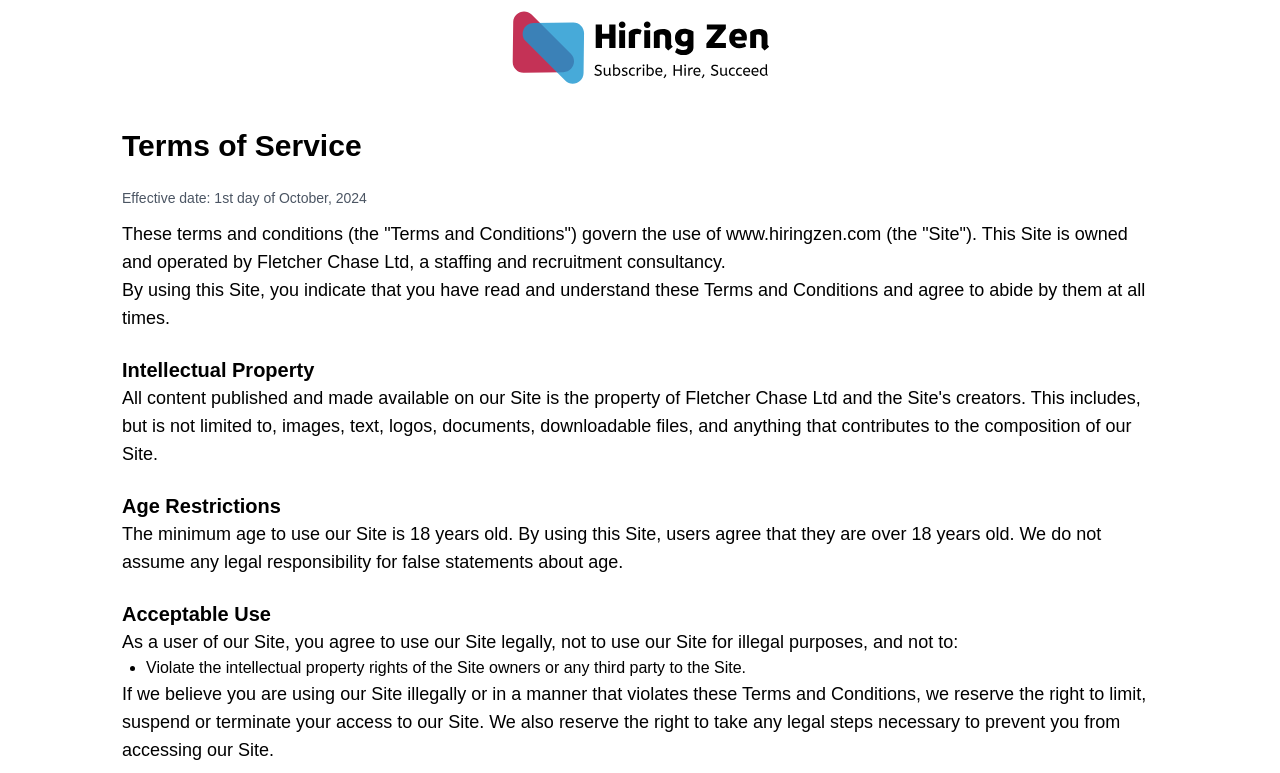
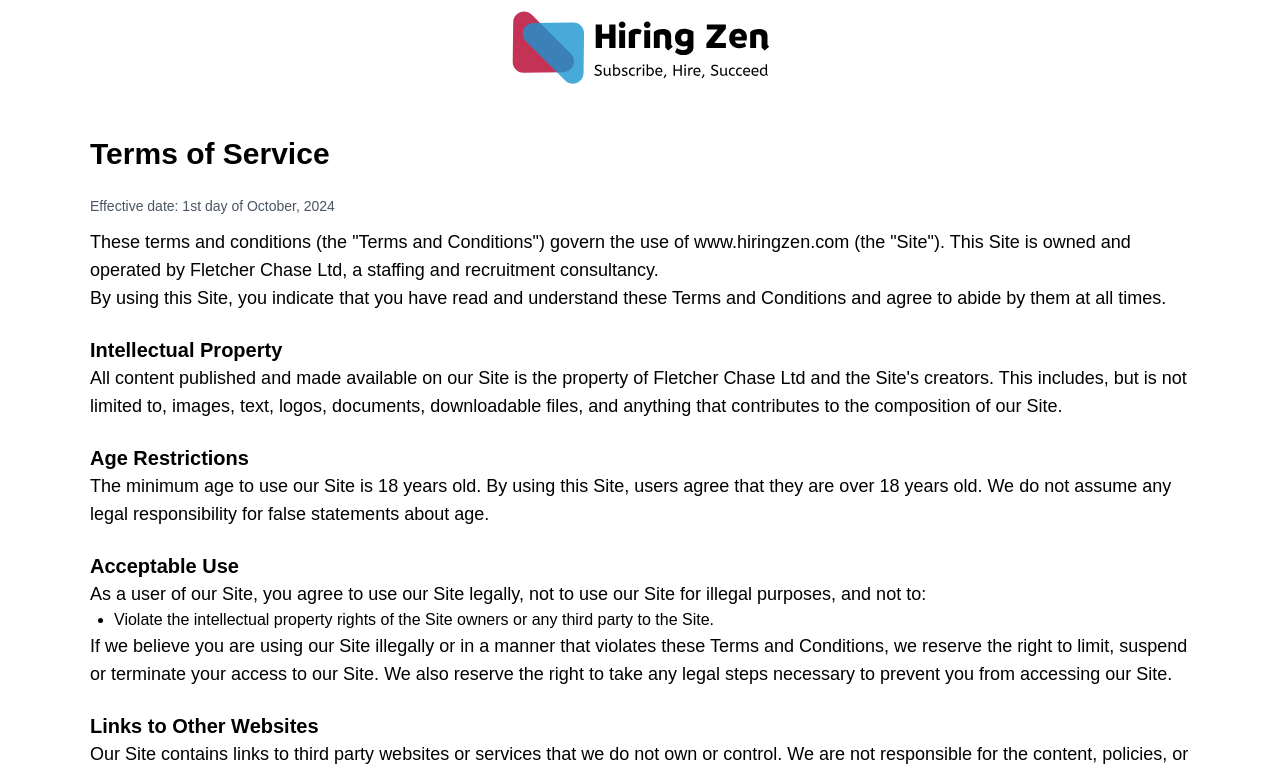
Before and after one commit to fletcherchase21/Hiring-Zen, a Next.js app: page /terms-of-service in a window 1280 px wide. Shown: the top 773 px of the page. Built offline with nearby package versions, Linux system fonts and the light colour scheme; a web font is replaced by a local one; what fluid-tailwind would draw is missing.

Commit message:
fix: padding

```diff
--- a/app/privacy-policy/page.js
+++ b/app/privacy-policy/page.js
@@ -170,8 +170,8 @@ richard@hiringzen.com`
 
 const PrivacyPolicy = () => {
   return (
-    <div className="layout py-10 px-6 sm:px-10 lg:px-24">
-      <div className="privacy-policy">
+    <div className="layout py-10">
+      <div className="">
         <h1 className="text-3xl font-bold text-gray-900 mb-8">Privacy Policy</h1>
         <p className="text-sm text-gray-600">Effective date: 1st day of October, 2024</p>
         {privacyPolicy.map((section, index) => (
--- a/app/terms-of-service/page.js
+++ b/app/terms-of-service/page.js
@@ -56,7 +56,7 @@ const termsOfService = [
 
 const PrivacyPolicy = () => {
   return (
-    <div className="layout p-8">
+    <div className="layout py-10">
       <h1 className="text-3xl font-bold mb-6">Terms of Service</h1>
 
       <p className="text-sm text-gray-600 mb-3">Effective date: 1st day of October, 2024</p>
--- a/components/faq.js
+++ b/components/faq.js
@@ -31,7 +31,7 @@ const FAQ = () => {
           <h2 className='section-title text-center text-sec-1'>{faqData?.title}</h2>
           <p className='text-center max-w-[400px] mx-auto mt-4'>{faqData?.description}</p>
         </motion.div>
-        <div className='flex flex-col gap-5'>
+        <div className='flex flex-col gap-3 sm:gap-4 xl:gap-5'>
           {
             faqData?.faqs.map((faq, index) => (
               <motion.div key={index} className='bg-white p-5 rounded-lg cursor-pointer'
```
Also changed, not shown: public/images/logo/text-icon-logo-black.png (added), public/images/logo/text-icon-logo-white.png (added).
